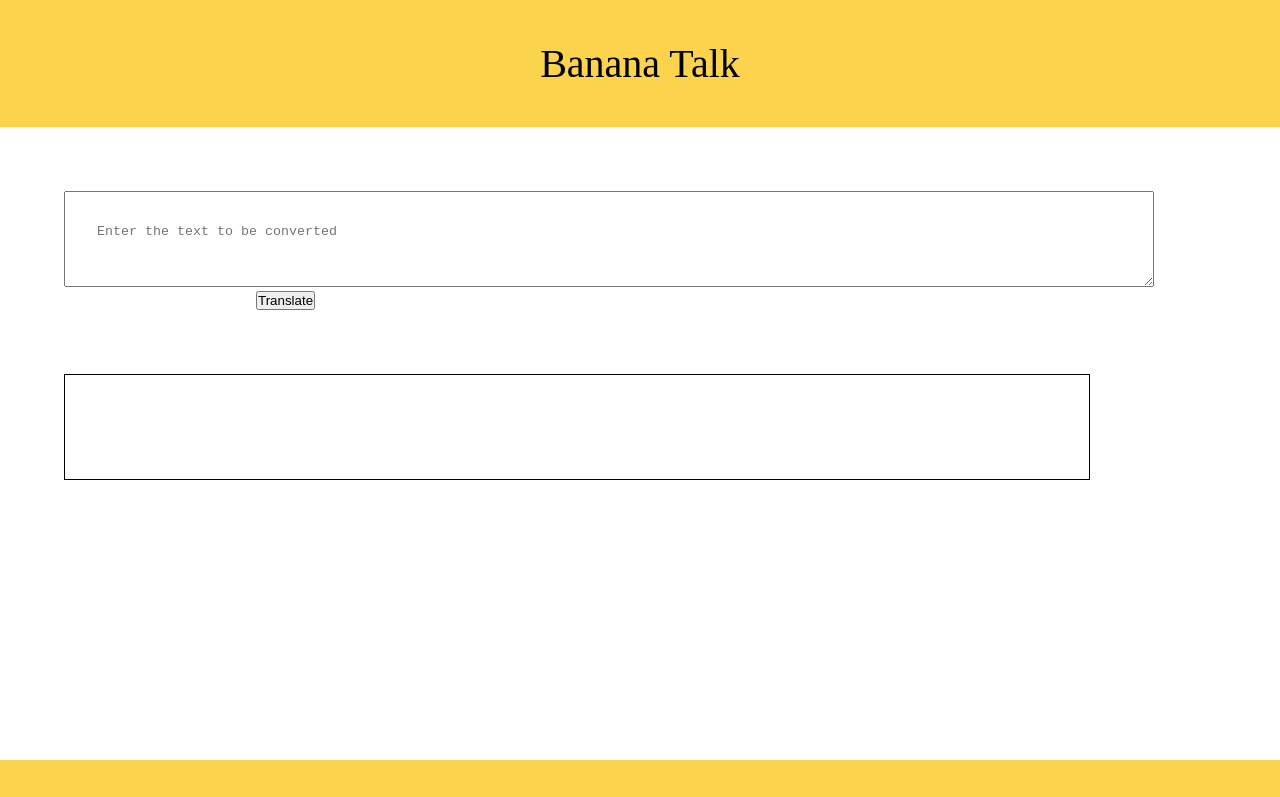
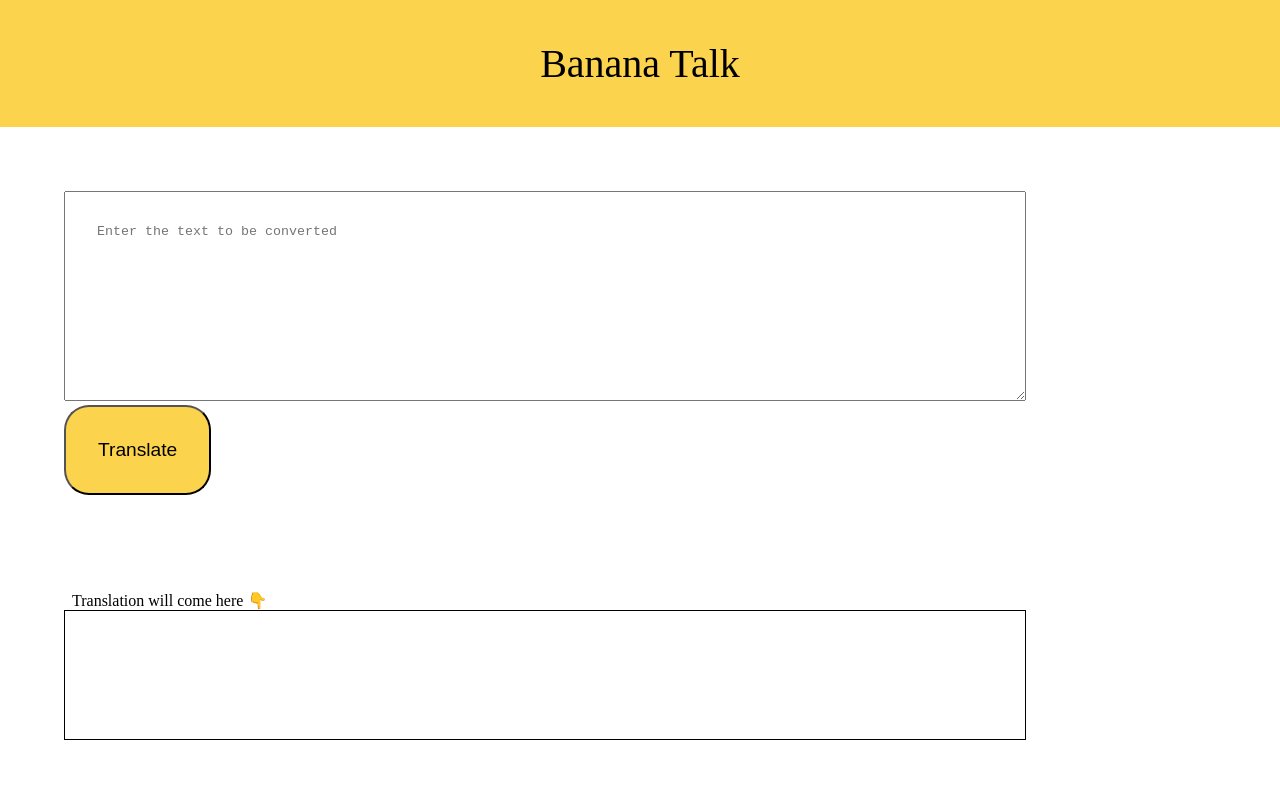
Before and after one commit to RitickRout/banana-speak, a plain HTML site: page index.html in a window 1280 px wide. Shown: the top 797 px of the page. Drawn offline with Linux system fonts and the light colour scheme.

Commit message:
style: completed

```diff
--- a/index.html
+++ b/index.html
@@ -6,25 +6,31 @@
     <meta name="viewport" content="width=device-width, initial-scale=1.0">
     <title>Banana speak</title>
     <style>
+
         #input-btn
         {
             display:block;
-            margin-left: 20%;
+            margin-left: 4rem;
+            padding: 2rem;
+            font-size: 120%;
+            background-color:#FCD34D;
+            border-radius: 25px;
 
         }
         #input-area
         {
-            width: 80%;
+            width: 70%;
             padding: 2rem;
            margin-top:4rem;
            margin-left:4rem;
+           height:18vh;
         }
         #output-area
         {
             border : 1px solid black;
-            width:80%;
-            height: 13vh;
-            margin:4rem ;
+            width:75%;
+            height: 16vh;
+            margin-left: 4rem;
         }
         .nav
         {
@@ -50,6 +56,11 @@
         {
             padding: 0rem 27rem;
         }
+        #output
+        {
+           padding-left: 9vh;
+           padding-top: 6rem;
+        }
 
     </style>
 </head>
@@ -59,6 +70,7 @@
     </nav>
     <textarea id="input-area" placeholder="Enter the text to be converted"></textarea>
     <button id="input-btn">Translate</button>
+    <div id="output">Translation will come here 👇 </div>
     <div id="output-area"> </div>
     <script src="app.js" type="text/javascript"></script>
     <footer class="footer">
```
